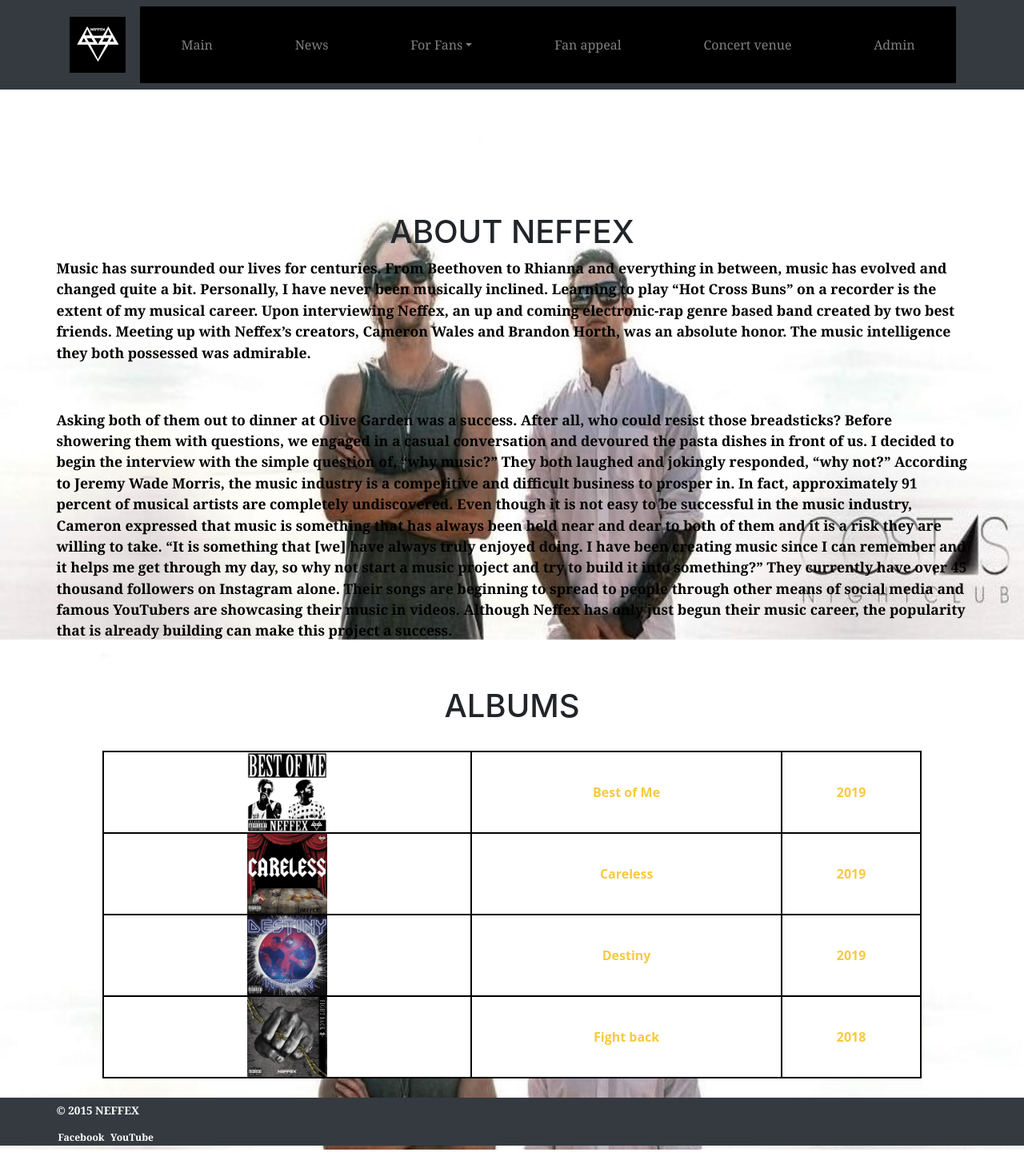
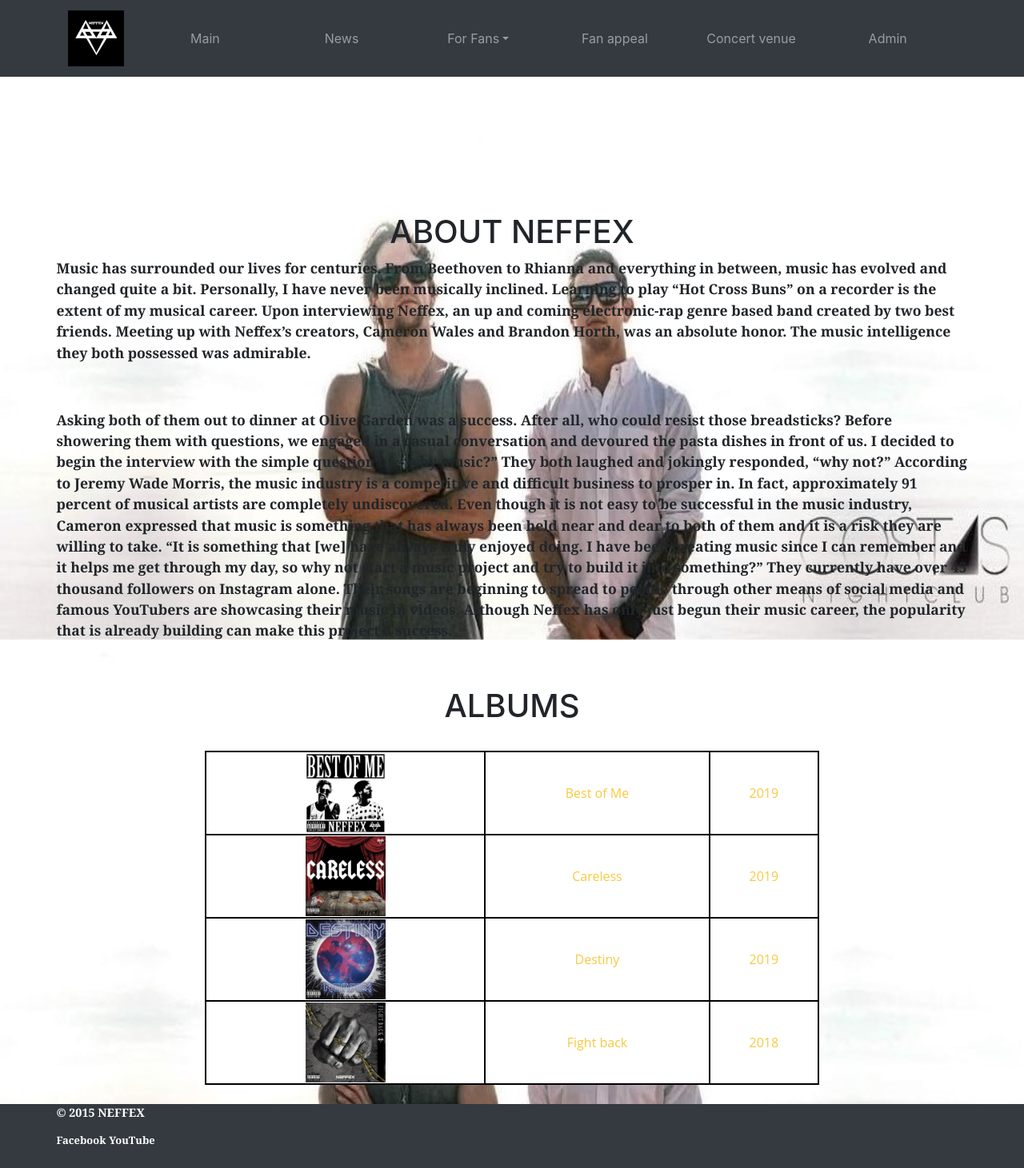
Before and after one commit to petryshyyn/Web_programming_lab1, a plain HTML site: page index.html in a window 1280 px wide. Shown: the whole page at 80% size. Before the commit the page ends 1438 px from the top, so only its background shows below. Drawn offline with nearby package versions, Linux system fonts and the light colour scheme.

Commit message:
Update style

```diff
--- a/style.css
+++ b/style.css
@@ -1,7 +1,19 @@
-* {
-    margin: auto;
-    padding: 0;
-    list-style-type: none;
+.navbar.navbar-1 .navbar-toggler-icon {
+    background-image: url('https://mdbootstrap.com/img/svg/hamburger6.svg?color=000');
+}
+
+.nav-item{
+    width: 15%;
+}
+
+.step {
+    min-height: 250px;
+}
+
+body{
+    background: url("fon.jpg");
+    background-size: 100%;
+    background-attachment: fixed;
 }
 
 p{
@@ -10,14 +22,7 @@
     max-width: 89%;
     padding-bottom: 1em;
     margin: 0 auto;
-    color: black;
     font-weight: 600;
-}
-
-.logo{
-    height: 95%;
-    width: 5%;
-    min-width: 70px;
 }
 
 h1{
@@ -26,99 +31,16 @@
     font-weight: 600;
 }
 
-body{
-    background: url("fon.jpg");
-    background-size: 100%;
-    background-attachment: fixed;
-}
-
-nav{
-    position: fixed;
-    width: 100%;
-}
-
-ul{
-    background-color: black;
-    display: flex;
-    width: 90%;
-    height: 12vh;
-    margin: auto;
-    max-width: 100%;
-    text-align: center;
-}
-
-a {
-    text-decoration: none;
-    color: white;
-    padding: 2px;
-
-}
-
-
-li {
-    text-decoration: none;
-    font-family: Georgia, serif;
-    cursor: pointer;
-    color: white;
-    padding: 2px;
-}
-
-li:hover , a:hover{
-    background-image: url('button.png');
-    background-size: 100% 100%;
-    color: #27262c;
-    animation: spring 300ms ease-out;
-    font-weight: bold;
-    text-decoration: none;
-}
-li:active {
-    transform: translateY(5px);
-}
-
-@keyframes spring {
-    15% {
-        -webkit-transform-origin: center center;
-        -webkit-transform: scale(1.2, 1.1);
-    }
-    40% {
-        -webkit-transform-origin: center center;
-        -webkit-transform: scale(0.95, 0.95);
-    }
-    75% {
-        -webkit-transform-origin: center center;
-        -webkit-transform: scale(1.05, 1);
-    }
-    100% {
-        -webkit-transform-origin: center center;
-        -webkit-transform: scale(1, 1);
-    }
-}
-
-.dropdown-child {
-    display: none;
-    background-color: black;
-
-}
-
-.dropdown:hover .dropdown-child {
-    display: block;
-    padding-top: 40%;
-}
-.step {
-    min-height: 250px;
-}
-
 table{
     border-spacing: 0 10px;
     font-family: 'Open Sans', sans-serif;
-    font-weight: bold;
-    font-size: 100%;
+    position: center;
+    width: 60%;
+    margin-left: 20%;
+    margin-right: 20%;
+}
 
-    min-width: 80%;
-    position: center;
-}
 tr {
-    padding: 100% 100%;
     background: black;
     color: #F9C941;
     border-right: 2px solid;
@@ -127,7 +49,6 @@
 td {
     background-color: white;
     vertical-align: middle;
-
     text-align: center;
     border-top: 2px solid black;
     border-bottom: 2px solid black;
@@ -136,16 +57,15 @@
 }
 
 footer {
-    background: black;
-    height: 60px;
-    padding: 15px 0 0;
+    height: 10%;
+    padding: 10px 0 0;
     left: 0;
     bottom: 0;
     width: 100%;
-    font-size: 15px;
     line-height: 2px;
 }
-footer p, footer a{
+
+footer p, footer a {
     text-decoration: none;
     font-size: 90%;
     line-height: 0.2;
```
